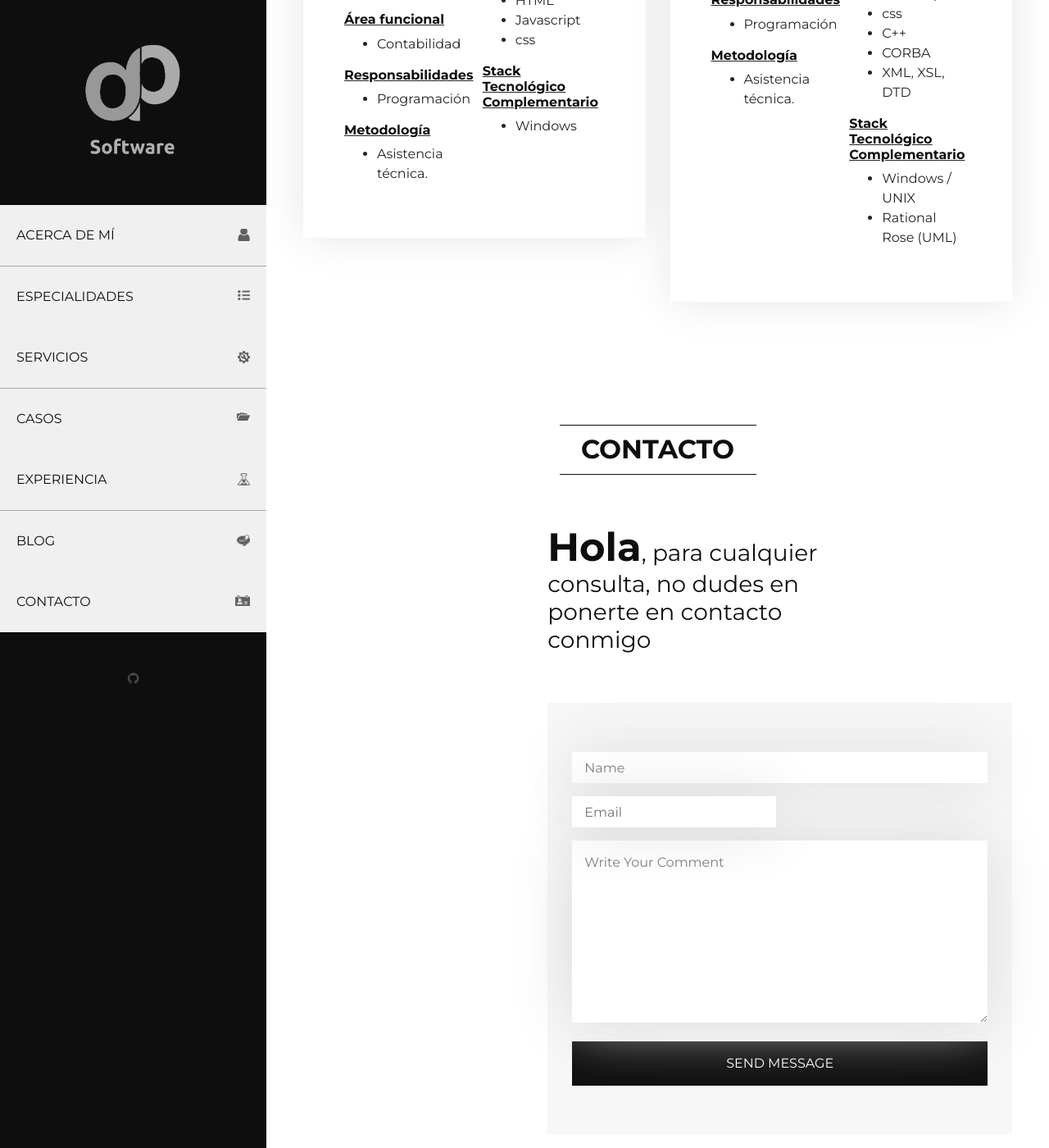
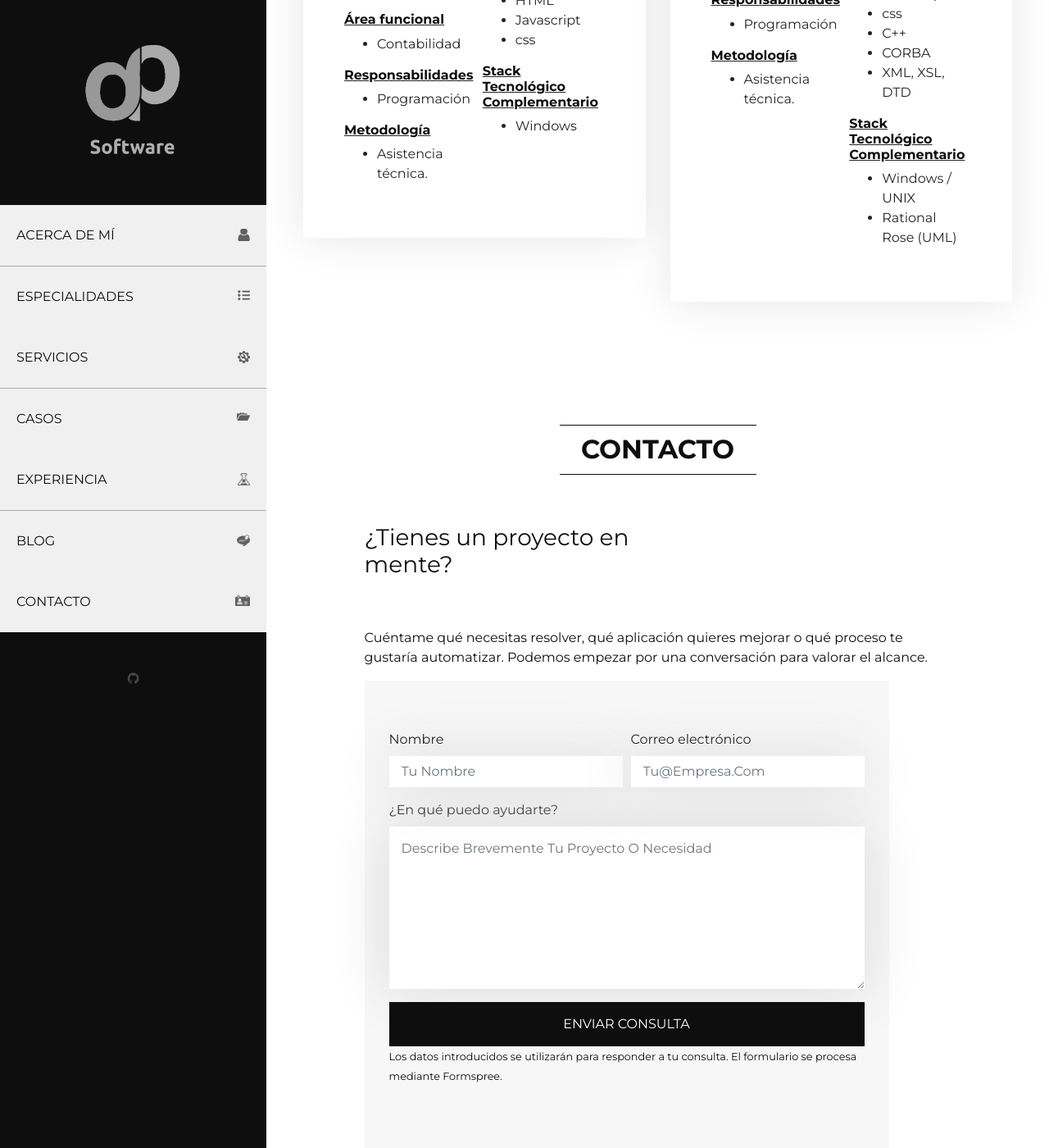
Before and after one commit to dabiz-me/dabiz.me, a Jekyll site: the page built from index.html, in a window 1280 px wide and 1400 px high, scrolled down 9760 px. Shown: the whole window at 82% size. Built offline with Jekyll 4.4.1, drawn with Linux system fonts in a browser that asks for light colours.

Commit message:
fix(contact): submit message and improve freelance inquiry form

```diff
--- a/_includes/contact_section.html
+++ b/_includes/contact_section.html
@@ -1,4 +1,4 @@
-<!-- Start Contact ===================================-->
+<!-- Start Contact -->
 <section class="full-page pd-0 clearfix" id="contact">
     <div class="contact">
         <div class="container-fluid">
@@ -10,32 +10,32 @@
                 </div>
                 <div class="contact-main">
                     <div class="row">
-                        <div class="col-md-4 col-sm-12">
-                            <div class="contact-info">
-                            </div>
-                        </div>
-                        <div class="col-md-8 col-sm-12">
+                        <div class="col-md-10 offset-md-1 col-sm-12">
                             <div class="contact-form text-left">
-                                <h3><span>Hola</span>, para cualquier consulta, no dudes en ponerte en contacto conmigo</h3>
-                                <form action="https://formspree.io/f/xdoygwjq" method="post" id="contact-form">
+                                <h3>¿Tienes un proyecto en mente?</h3>
+                                <p>Cuéntame qué necesitas resolver, qué aplicación quieres mejorar o qué proceso te gustaría automatizar. Podemos empezar por una conversación para valorar el alcance.</p>
+                                <form action="https://formspree.io/f/xdoygwjq" method="POST" id="contact-form">
                                     <div class="form-row">
-                                        <div class="form-group first-name col-md-12">
-                                            <input type="text" name="name" class="form-control" placeholder="Name" required>
+                                        <div class="form-group col-md-6">
+                                            <label for="contact-name">Nombre</label>
+                                            <input type="text" id="contact-name" name="name" class="form-control" placeholder="Tu nombre" autocomplete="name" required>
                                         </div>
-                                    </div>
-                                    <div class="form-row">
-                                        <div class="form-group email col-md-6">
-                                            <input type="email" name="email" class="form-control" placeholder="Email" required>
+                                        <div class="form-group col-md-6">
+                                            <label for="contact-email">Correo electrónico</label>
+                                            <input type="email" id="contact-email" name="email" class="form-control" placeholder="tu@empresa.com" autocomplete="email" required>
                                         </div>
                                     </div>
                                     <div class="form-group comment">
-                                        <textarea placeholder="write your comment" id="textarea" rows="8"></textarea>
+                                        <label for="contact-message">¿En qué puedo ayudarte?</label>
+                                        <textarea id="contact-message" name="message" class="form-control" placeholder="Describe brevemente tu proyecto o necesidad" rows="7" required></textarea>
                                     </div>
-                                    <button type="submit" class="hover-rpl btn btn-primary">Send Message</button>
-
-                                    <input type="hidden" name="_next" value="/thank-you" />
-                                    <input type="hidden" name="_subject" value="Contact form submission" />
-                                    <input type="text" name="_gotcha" style="display: none;" class="contact-form__gotcha" val="" />
+                                    <button type="submit" class="hover-rpl btn btn-primary">Enviar consulta</button>
+                                    <p><small>Los datos introducidos se utilizarán para responder a tu consulta. El formulario se procesa mediante Formspree.</small></p>
+                                    <input type="hidden" name="_subject" value="Nueva consulta desde dabiz.me">
+                                    <div aria-hidden="true" style="position:absolute;left:-9999px;">
+                                        <label for="contact-company-site">Dejar este campo vacío</label>
+                                        <input type="text" name="_gotcha" id="contact-company-site" tabindex="-1" autocomplete="off">
+                                    </div>
                                 </form>
                             </div>
                         </div>
@@ -45,4 +45,4 @@
         </div>
     </div>
 </section>
-<!-- End Content -->
+<!-- End Contact -->
```
